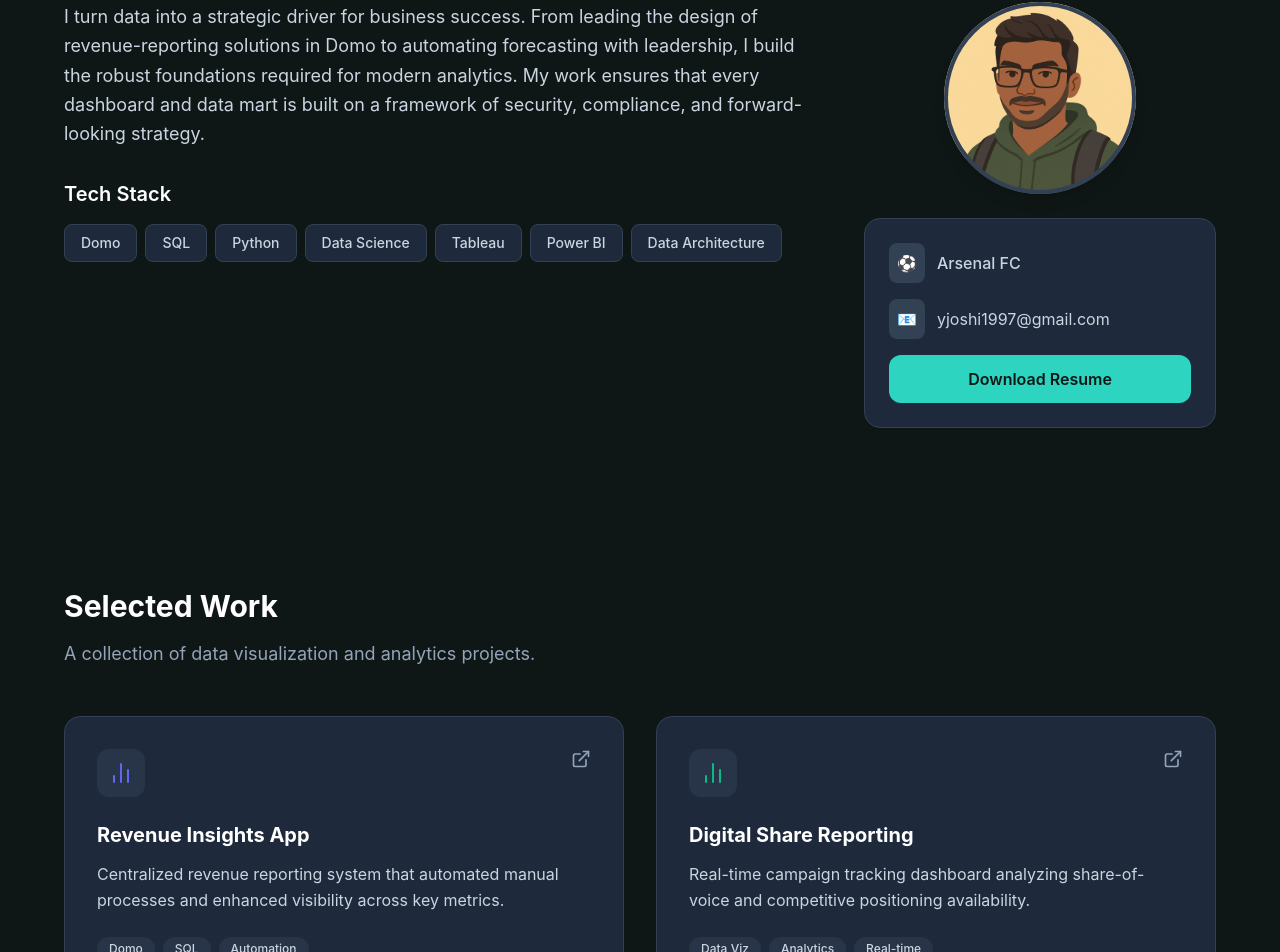
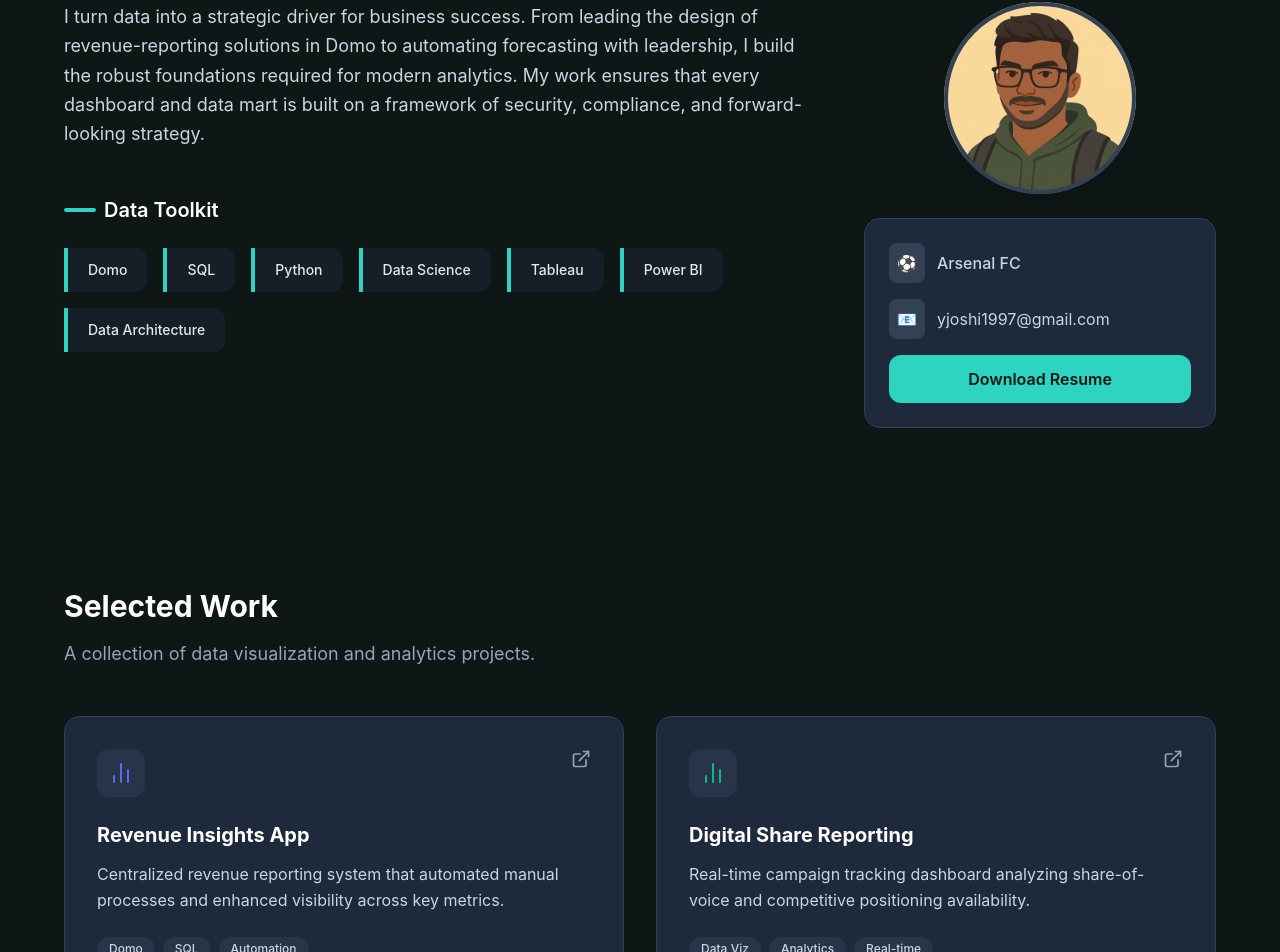
Before and after one commit to yjoshi1/yash, a React (Vite) app: page / in a window 1280 px wide. Shown: the part 1010-1962 px from the top of the page. Built offline with nearby package versions, Linux system fonts and the light colour scheme.

Commit message:
Update About: Enhanced Data Toolkit visuals

```diff
--- a/src/pages/About.jsx
+++ b/src/pages/About.jsx
@@ -26,16 +26,20 @@
                             </p>
 
 
-                            <div className="mt-8">
-                                <h3 className="text-xl font-semibold text-slate-900 dark:text-white mb-4">Tech Stack</h3>
-                                <div className="flex flex-wrap gap-2">
+                            <div className="mt-12">
+                                <h3 className="text-xl font-semibold text-slate-900 dark:text-white mb-6 flex items-center gap-2">
+                                    <span className="w-8 h-1 bg-neon-green rounded-full"></span>
+                                    Data Toolkit
+                                </h3>
+                                <div className="flex flex-wrap gap-4">
                                     {skills.map((skill, index) => (
-                                        <span
+                                        <motion.div
                                             key={index}
-                                            className="px-4 py-2 bg-slate-100 dark:bg-slate-800 text-slate-700 dark:text-slate-300 rounded-lg text-sm font-medium border border-slate-200 dark:border-slate-700"
+                                            whileHover={{ y: -5, scale: 1.05 }}
+                                            className="px-5 py-3 bg-white/50 dark:bg-slate-800/50 backdrop-blur-sm border-l-4 border-neon-green shadow-sm rounded-r-xl text-slate-700 dark:text-slate-200 font-medium text-sm flex items-center gap-2"
                                         >
                                             {skill}
-                                        </span>
+                                        </motion.div>
                                     ))}
                                 </div>
                             </div>
```
